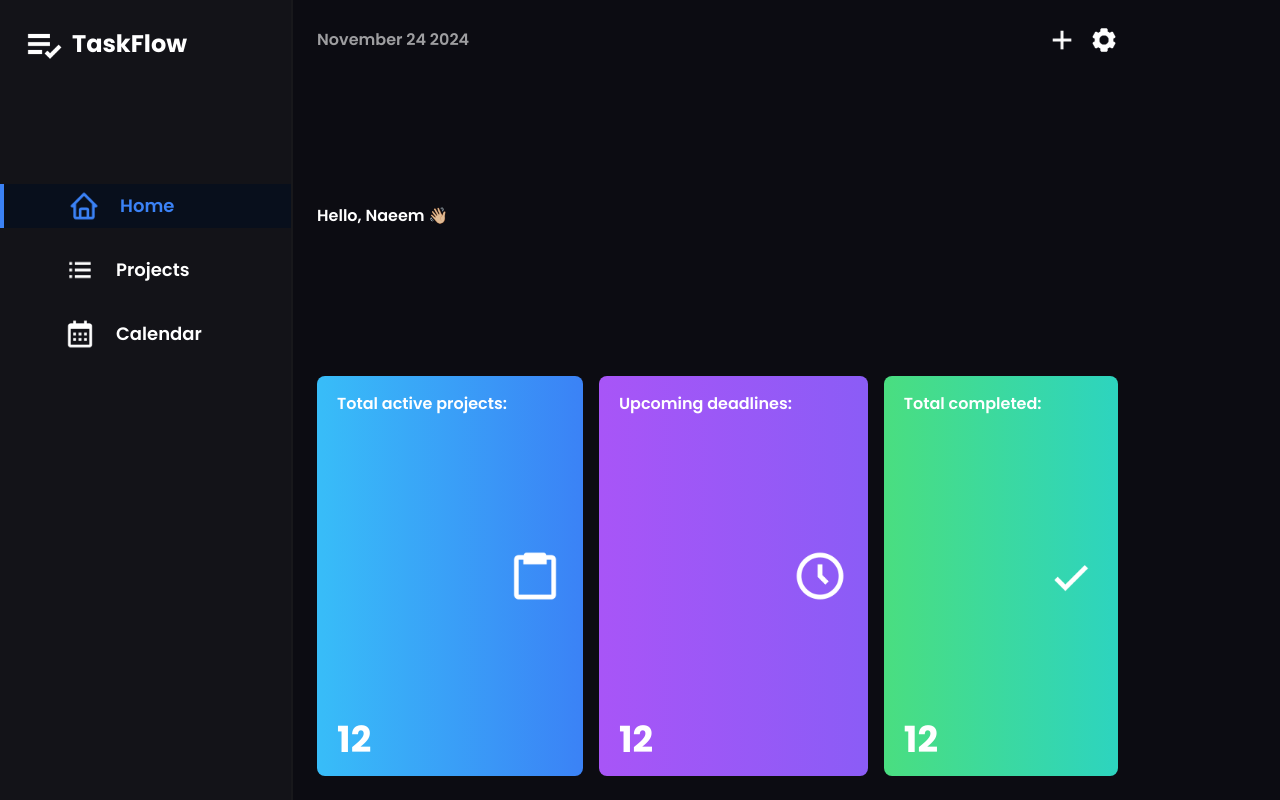
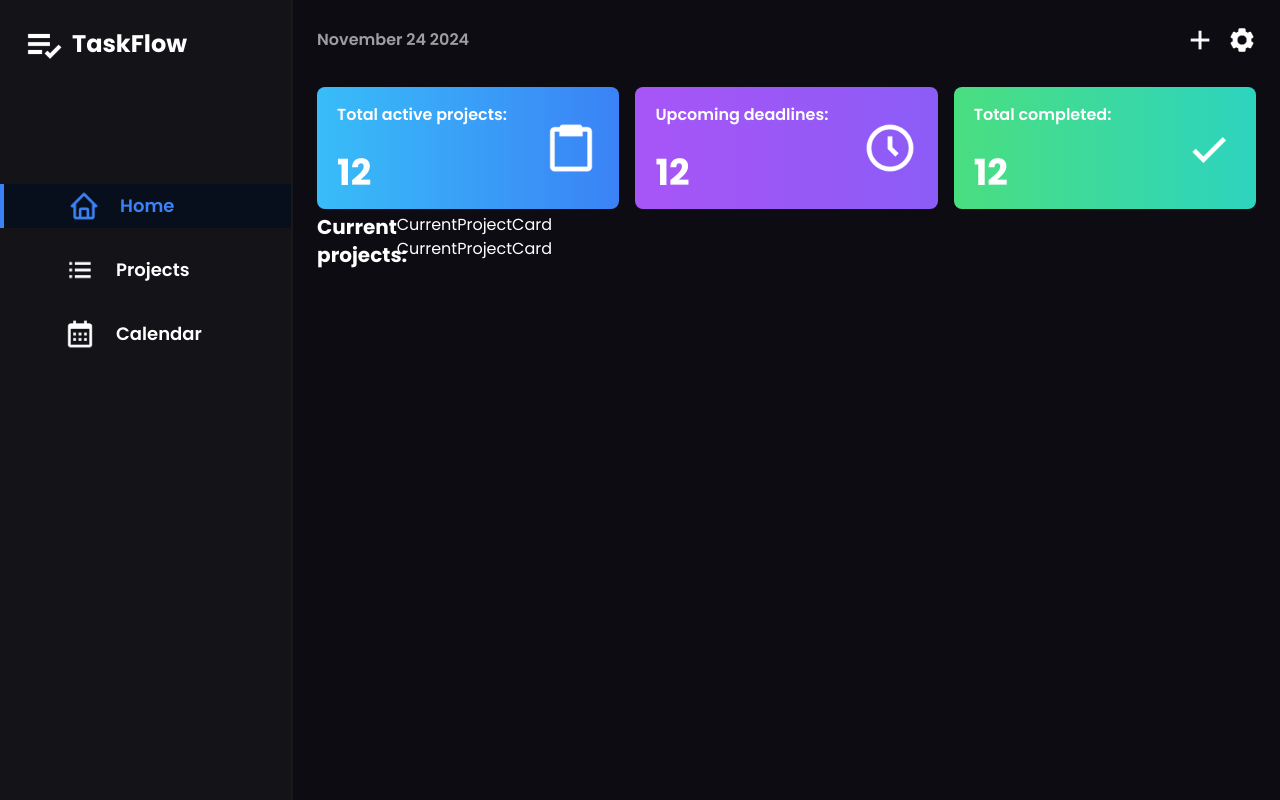
Before and after one commit to N4EXM/project_management_app, a React (Vite) app: page /Home in a window 1280 px wide. Built offline with nearby package versions, Linux system fonts and the light colour scheme.

Commit message:
currently working on currentProjectCards

```diff
--- /dev/null
+++ b/src/components/CurrentProjectCard.jsx
@@ -0,0 +1,9 @@
+import React from 'react'
+
+const CurrentProjectCard = () => {
+  return (
+    <div>CurrentProjectCard</div>
+  )
+}
+
+export default CurrentProjectCard
--- a/src/pages/Home.jsx
+++ b/src/pages/Home.jsx
@@ -2,19 +2,20 @@ import React from 'react'
 import Navbar from '../components/Navbar'
 import PlusIcon from '../assets/PlusIcon.png'
 import CogIcon from '../assets/CogIcon.png'
-import InfoCard from '../components/infoCard'
+import InfoCard from '../components/InfoCard'
 import clipBoardIcon from '../assets/ClipboardIcon.png'
 import checkIcon from '../assets/CheckIcon.png'
 import clockIcon from '../assets/ClockIcon.png'
+import CurrentProjectCard from '../components/CurrentProjectCard'
 
 const Home = () => {
   return (
     <div className='flex flex-col w-full h-full lg:h-screen lg:flex-row lg:gap-0'>
       <Navbar />
 
-      <div className='flex flex-col items-start justify-start w-full gap-6 p-4 lg:grid lg:gridRow16 lg:gridCol16 lg:gap-x-4 lg:gap-y-1 lg:p-6'>
+      <div className='flex flex-col items-start justify-start w-full gap-4 p-4 lg:grid lg:grid-rows-12 lg:grid-cols-12 lg:gap-x-4 lg:gap-y-1 lg:p-6'>
 
-        <div className='flex flex-row items-center justify-between w-full gap-3 lg:col-end-13 lg:row-start-1 lg:col-start-1 '>
+        <div className='flex flex-row items-center justify-between w-full lg:col-end-13 lg:row-start-1 lg:col-start-1 '>
           <h1 className='text-base font-semibold opacity-60'>November 24 2024</h1>
           <div className='flex flex-row items-center justify-center gap-3'>
             <button>
@@ -26,7 +27,7 @@ const Home = () => {
           </div>
         </div>
 
-        <div className='w-full lg:p-0 lg:row-start-2 lg:col-span-12'>
+        <div className='w-full lg:hidden'>
           <p className='font-semibold'>Hello, Naeem 👋🏼</p>
         </div>
 
@@ -49,6 +50,12 @@ const Home = () => {
           number={'12'}
         />
 
+        <h1 className='text-xl font-bold'>Current projects: </h1>
+        <div>
+          <CurrentProjectCard/>
+          <CurrentProjectCard/>
+
+        </div>
       </div>
 
     </div>
```
